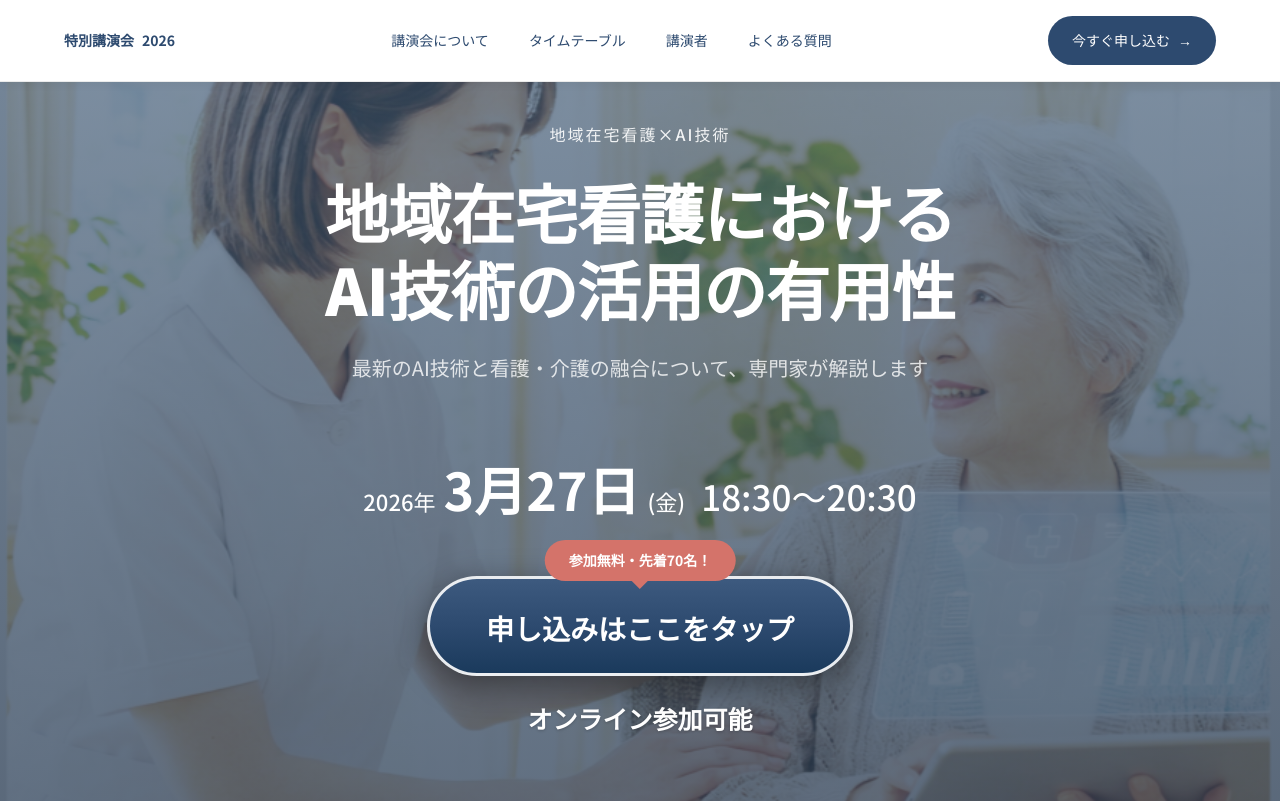
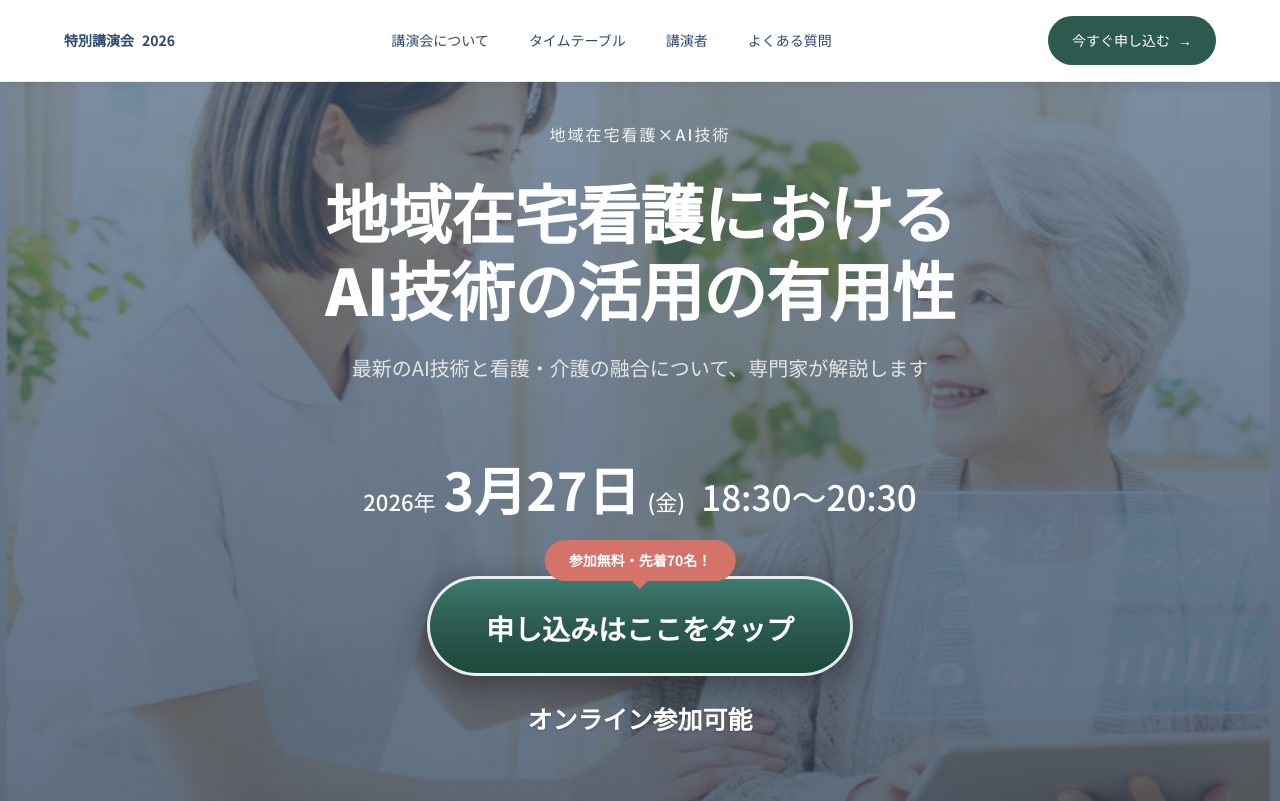
Before and after one commit to yurase342/kouenkai-lp, a plain HTML site: page index.html in a window 1280 px wide. Shown: the top 801 px of the page. Drawn offline with Linux system fonts and the light colour scheme.

Commit message:
index.htmlの更新

```diff
--- a/index.html
+++ b/index.html
@@ -94,7 +94,7 @@
         }
 
         .header-cta {
-            background: var(--primary-navy);
+            background: #2d5a4f;
             color: var(--text-white);
             padding: 12px 24px;
             border-radius: 50px;
@@ -108,7 +108,7 @@
         }
 
         .header-cta:hover {
-            background: var(--primary-navy-dark);
+            background: #1a4a3c;
         }
 
         .header-cta::after {
@@ -235,7 +235,7 @@
             display: flex;
             flex-direction: column;
             align-items: center;
-            background: linear-gradient(180deg, #3d5a7f 0%, var(--primary-navy) 50%, #1a3a5c 100%);
+            background: linear-gradient(180deg, #3d7a6f 0%, #2d5a4f 50%, #1a4a3c 100%);
             color: var(--text-white);
             padding: 20px 56px;
             border-radius: 60px;
```
